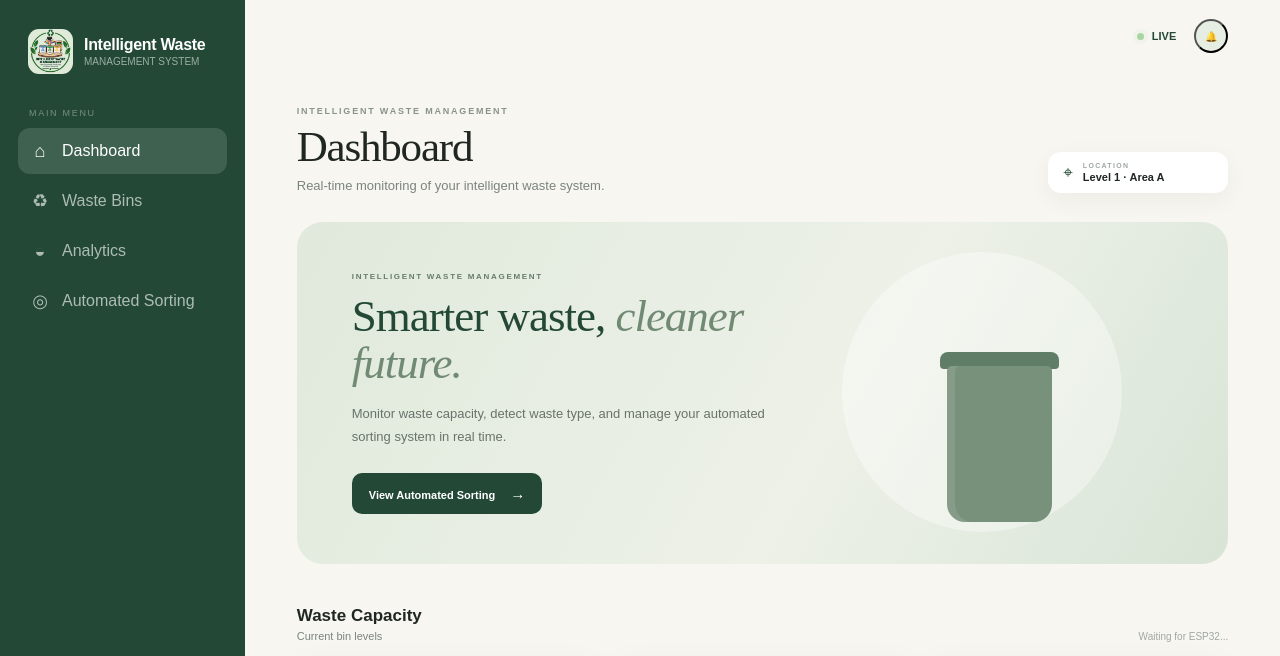
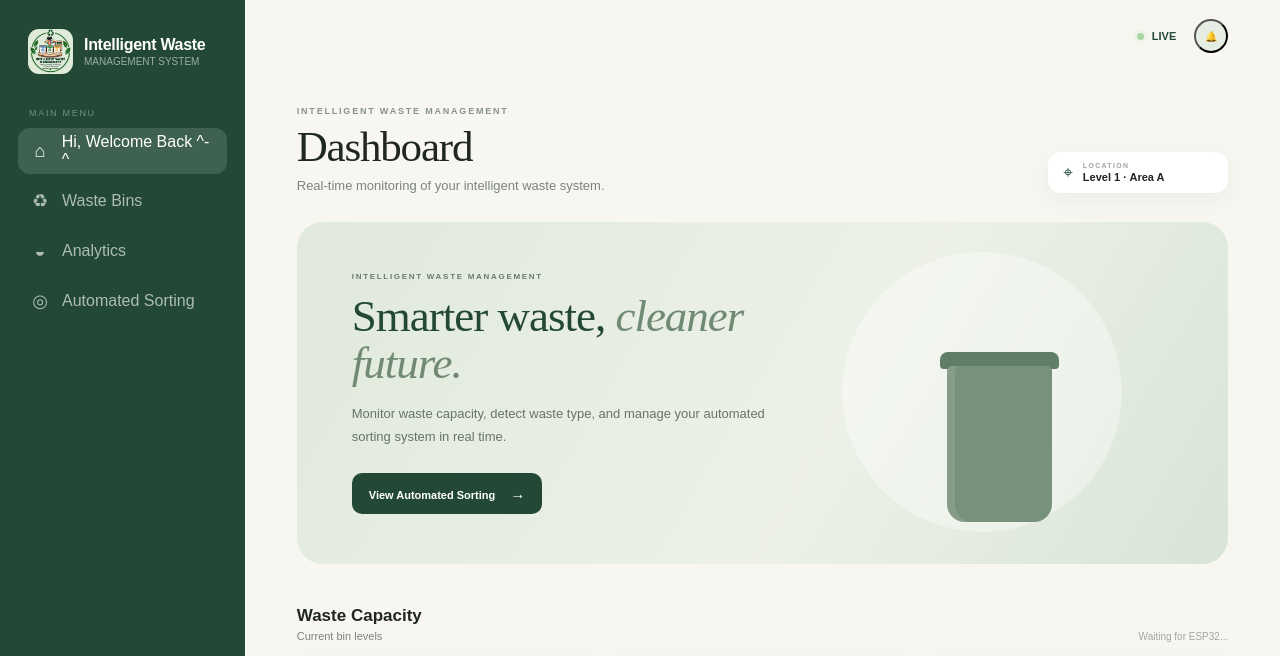
Before and after one commit to shadeera245-bit/intelligentwastedashboard, a website: page public/index.html in a window 1280 px wide. Shown: the top 656 px of the page. Drawn offline with Linux system fonts and the light colour scheme.

Commit message:
Update dashboard

```diff
--- a/public/index.html
+++ b/public/index.html
@@ -29,7 +29,7 @@
 
     <nav class="nav">
       <button class="nav-item active" data-page="overview">
-        <span class="nav-icon">⌂</span><span>Dashboard</span>
+        <span class="nav-icon">⌂</span><span>Hi, Welcome Back ^-^</span>
       </button>
       <button class="nav-item" data-page="bins">
         <span class="nav-icon">♻</span><span>Waste Bins</span>
```
Also changed, not shown: public/assets/paper.jfif (deleted), public/assets/paper.png (added).
